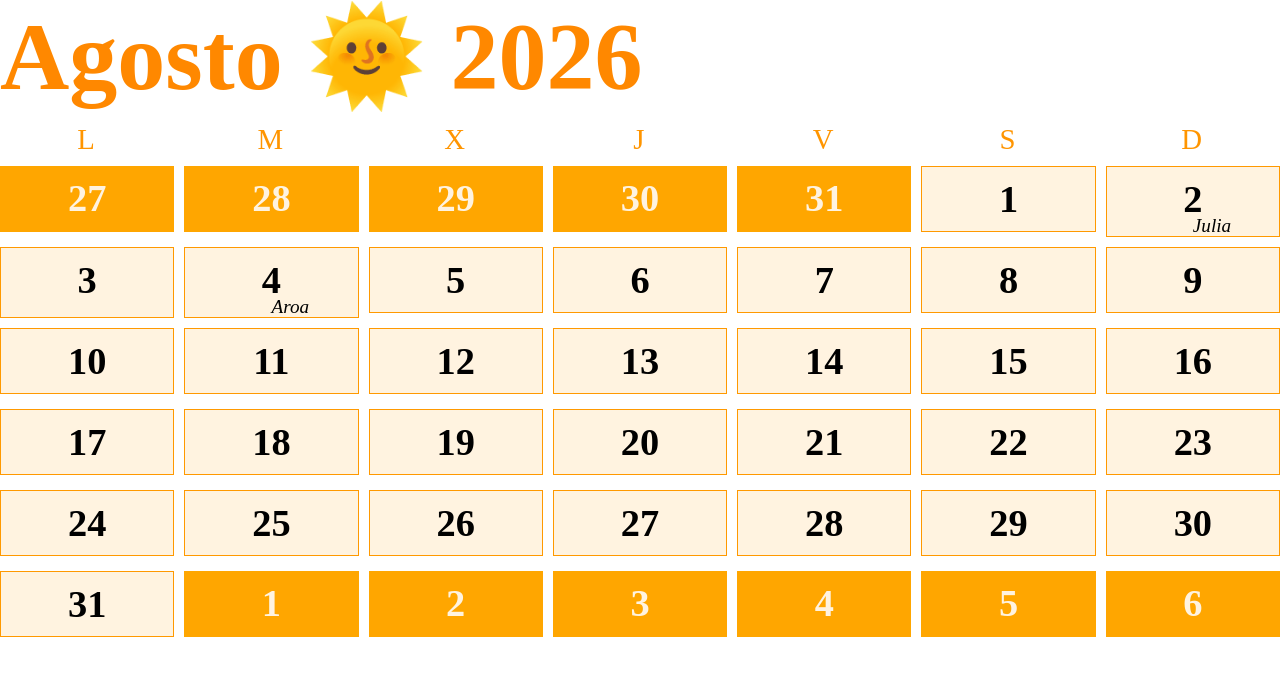
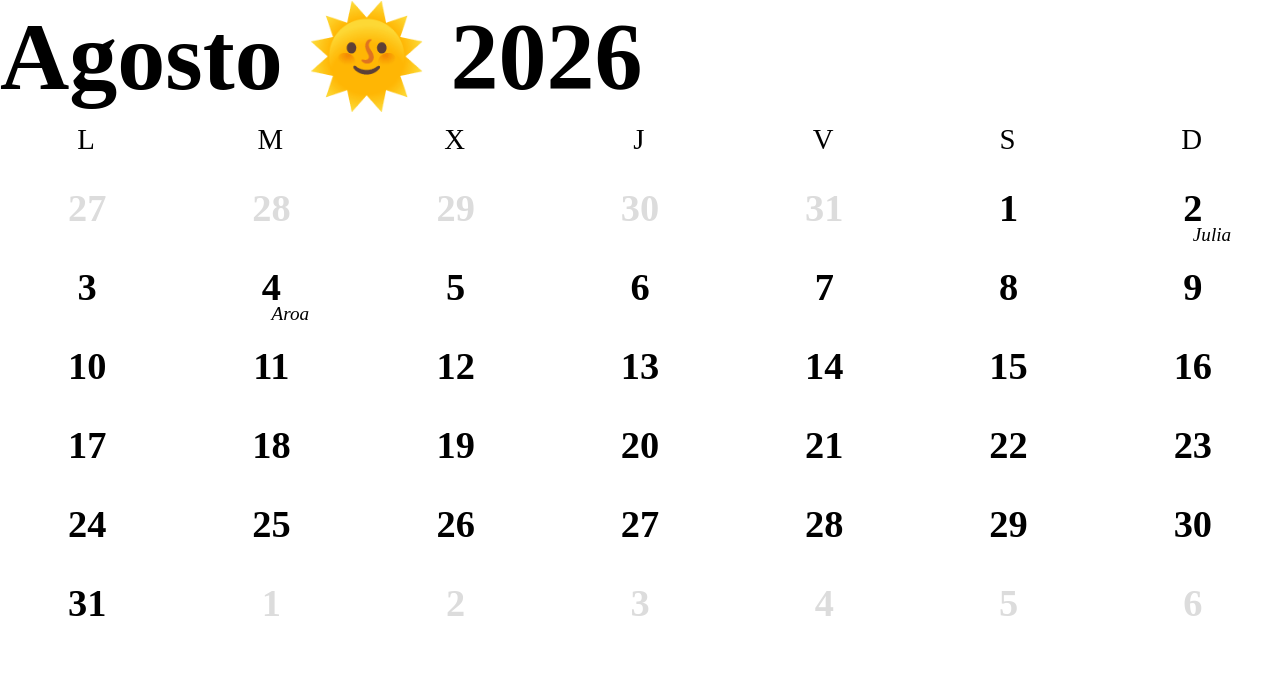
Before and after one commit to julsand54/p9_calendari, a plain HTML site: page index.html in a window 1280 px wide. Drawn offline with Linux system fonts and the light colour scheme; a web font is replaced by a local one.

Commit message:
Letra derecha index.html

```diff
--- a/index.html
+++ b/index.html
@@ -34,15 +34,13 @@
         .ma {
             padding: 10px;
             text-align: center;
-            border: 1px solid #ff9900;
-            background-color: #fff3e0;
         }
         .mx {
-            background-color: #ffa600;
+
             border: none;
             text-align: center;
             padding: 10px;
-            color: #fff3e0;
+            color: gainsboro;
 
         }
         em{
@@ -50,18 +48,16 @@
             font-size: .6em;
             position: absolute;
             top: 2.5em;
-            //*left: 4.2em;*//
-
-
+            left: 50%;
         }
         h1{
-            color: #ff8800;
+            /*color: #ff8800;*/
             grid-area:1 / 1 / 2 / 8;
             font-size: 3em;
         }
         h2{
             text-align: center;
-            color: #ff9500;
+           /* color: #ff9500;*/
             font-size: .9em;
             letter-spacing: .08em;
             font-weight: 100;
@@ -79,7 +75,6 @@
         }
         #info{
             position: relative;
-
         }
     </style>
 </head>
```
